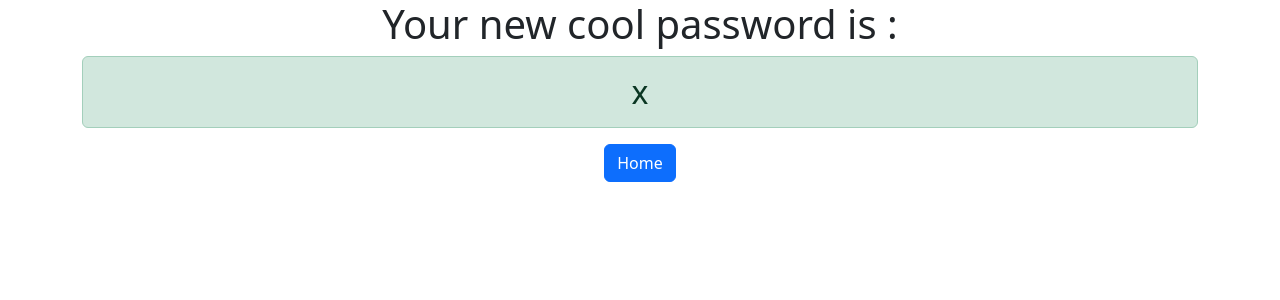
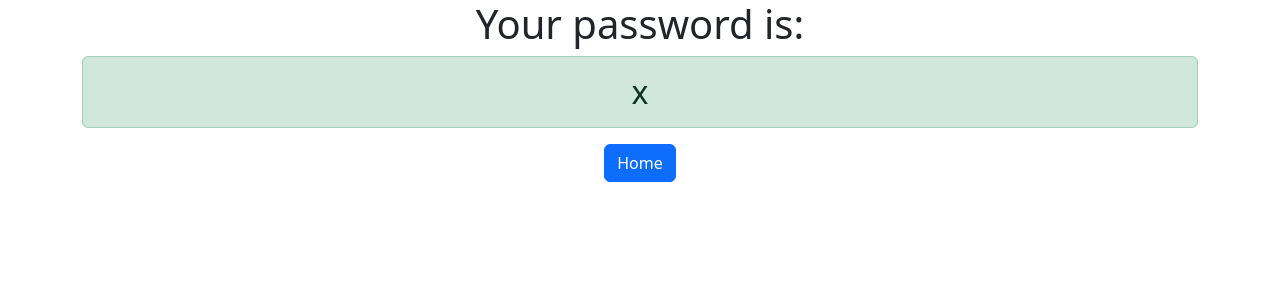
Before and after one commit to bionikas2/Django-password-gen, a Django app: template password-project/generator/templates/generator/password.html in a window 1280 px wide. Shown: the top 300 px of the page. Run offline with Django 3.2, Linux system fonts and the light colour scheme; the template is opened without the code that fills it: most values are stand-ins (such as "Sample title", 1, 10 or a date in 2020).

Commit message:
Revert "Update password.html"
This reverts commit 9d0ba9e59b1e3a9a125f98b7c28f65a28b6d6346.

```diff
--- a/password-project/generator/templates/generator/password.html
+++ b/password-project/generator/templates/generator/password.html
@@ -5,7 +5,7 @@
   crossorigin="anonymous"
 />
 <div class="container text-center">
-  <h1>Your new cool password is :</h1>
+  <h1>Your password is:</h1>
   <h2 class="alert alert-success">{{ password }}</h2>
   <a href="{% url 'home' %}" class="btn btn-primary">Home</a>
 </div>
```
